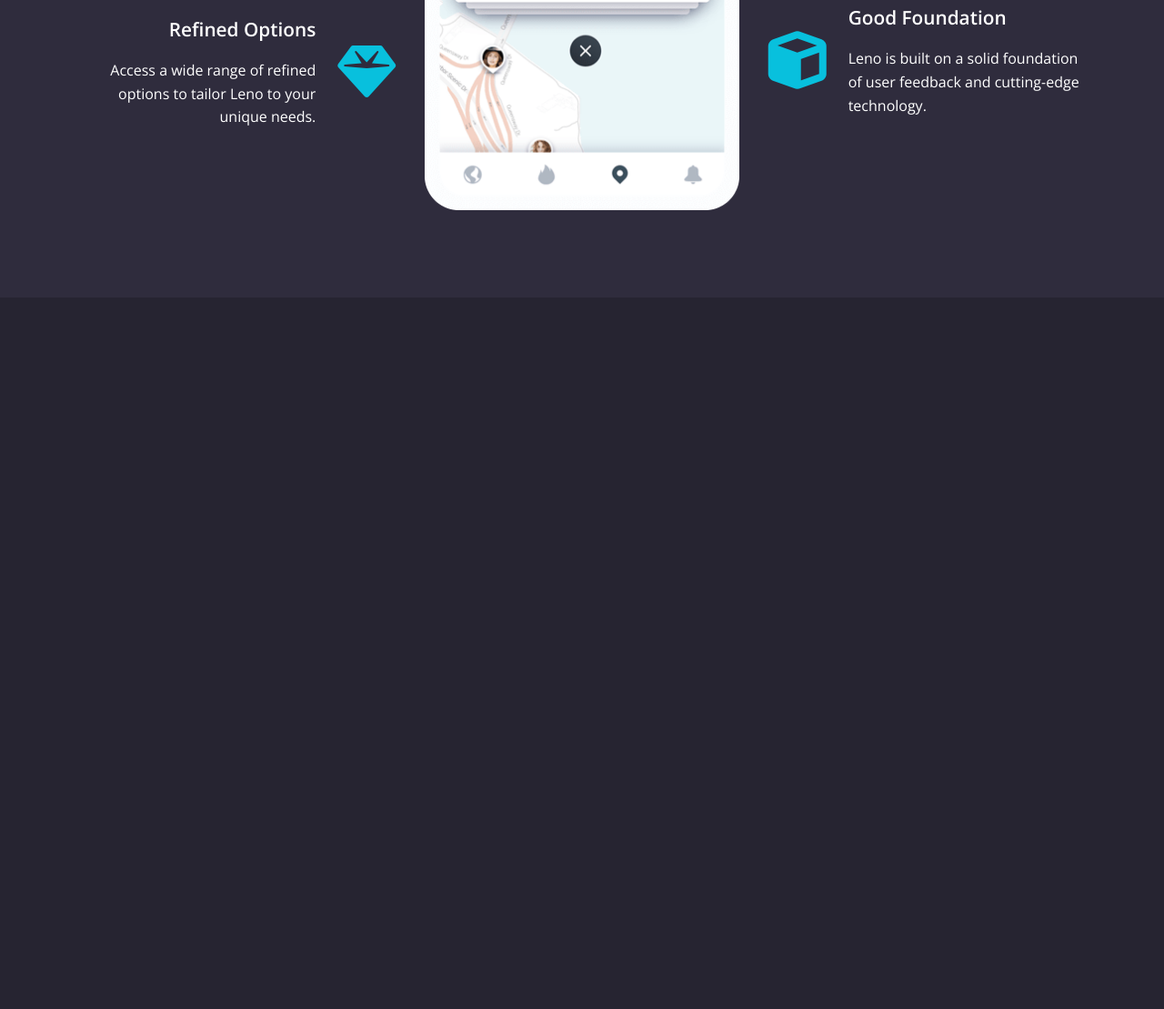
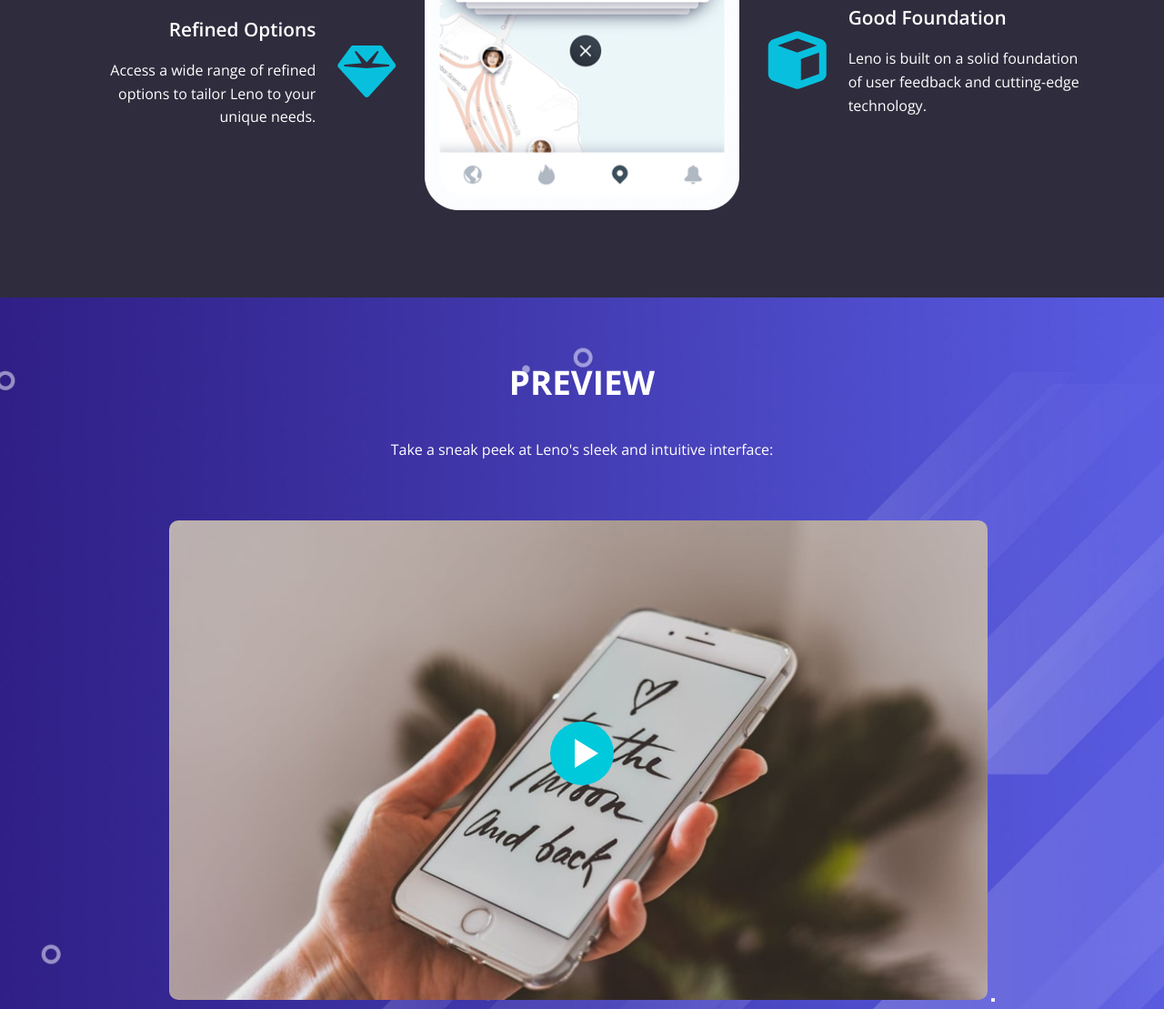
Before and after one commit to duynguyen2025/leno-app-css, a plain HTML site: page index.html in a window 1280 px wide. Shown: the part 1954-3063 px from the top of the page at 91% size. Before the commit the page ends 2281 px from the top, so only its background shows below. Drawn offline with nearby package versions, Linux system fonts and the light colour scheme.

Commit message:
preview section: animated play button

```diff
--- a/css/style.css
+++ b/css/style.css
@@ -328,3 +328,83 @@
     }
   }
 }
+
+@layer preview {
+  .preview {
+    background: url("../images/video-background.jpg") center center / cover
+      no-repeat;
+  }
+  .preview__video-wrapper {
+    position: relative;
+  }
+  .preview__video-wrapper img {
+    width: 100%;
+    max-width: 900px;
+    border-radius: 10px;
+  }
+  .preview__video-play-button {
+    position: absolute;
+    top: 48%;
+    left: 50%;
+    transform: translateX(-50%) translateY(-50%);
+    z-index: 10;
+    display: block;
+    box-sizing: content-box;
+    width: 2rem;
+    height: 2.75rem;
+    cursor: pointer;
+    border-radius: 50%;
+    padding: 1.25rem 1.25rem 1.25rem 1.75rem;
+  }
+  /* icon */
+  .preview__video-play-button span {
+    position: relative;
+    display: block;
+    z-index: 3;
+    top: 0.375rem;
+    left: 0.25rem;
+    width: 0;
+    height: 0;
+    border-left: 1.625rem solid #fff;
+    border-top: 1rem solid transparent;
+    border-bottom: 1rem solid transparent;
+  }
+  .preview__video-play-button::before {
+    content: "";
+    position: absolute;
+    top: 50%;
+    left: 50%;
+    transform: translateX(-50%) translateY(-50%);
+    z-index: 0;
+    display: block;
+    width: 4.75rem;
+    height: 4.75rem;
+    background: #00c9db;
+    border-radius: 50%;
+    animation: pulse-border 1500ms ease-out infinite;
+  }
+  @keyframes pulse-border {
+    0% {
+      transform: translateX(-50%) translateY(-50%) scale(0.5);
+      opacity: 0.5;
+    }
+    100% {
+      transform: translateX(-50%) translateY(-50%) scale(1.5);
+      opacity: 0;
+    }
+  }
+  .preview__video-play-button::after {
+    content: "";
+    position: absolute;
+    top: 50%;
+    left: 50%;
+    transform: translateX(-50%) translateY(-50%);
+    z-index: 1;
+    display: block;
+    height: 4.375rem;
+    width: 4.375rem;
+    background: #00c9db;
+    border-radius: 50%;
+    transition: all 200ms;
+  }
+}
--- a/index.html
+++ b/index.html
@@ -286,6 +286,27 @@
           </div>
         </div>
       </section>
+
+      <section class="preview section" id="preview">
+        <div class="preview__container container">
+          <div class="preview__content">
+            <h2 class="section__title">Preview</h2>
+            <p class="section__description">
+              Take a sneak peek at Leno's sleek and intuitive interface:
+            </p>
+            <div class="preview__image-container">
+              <div class="preview__video-wrapper">
+                <img src="./images/video-frame.jpg" alt="preview" />
+                <button class="preview__video-button">
+                  <span class="preview__video-play-button">
+                    <span></span>
+                  </span>
+                </button>
+              </div>
+            </div>
+          </div>
+        </div>
+      </section>
     </main>
   </body>
 </html>
```
